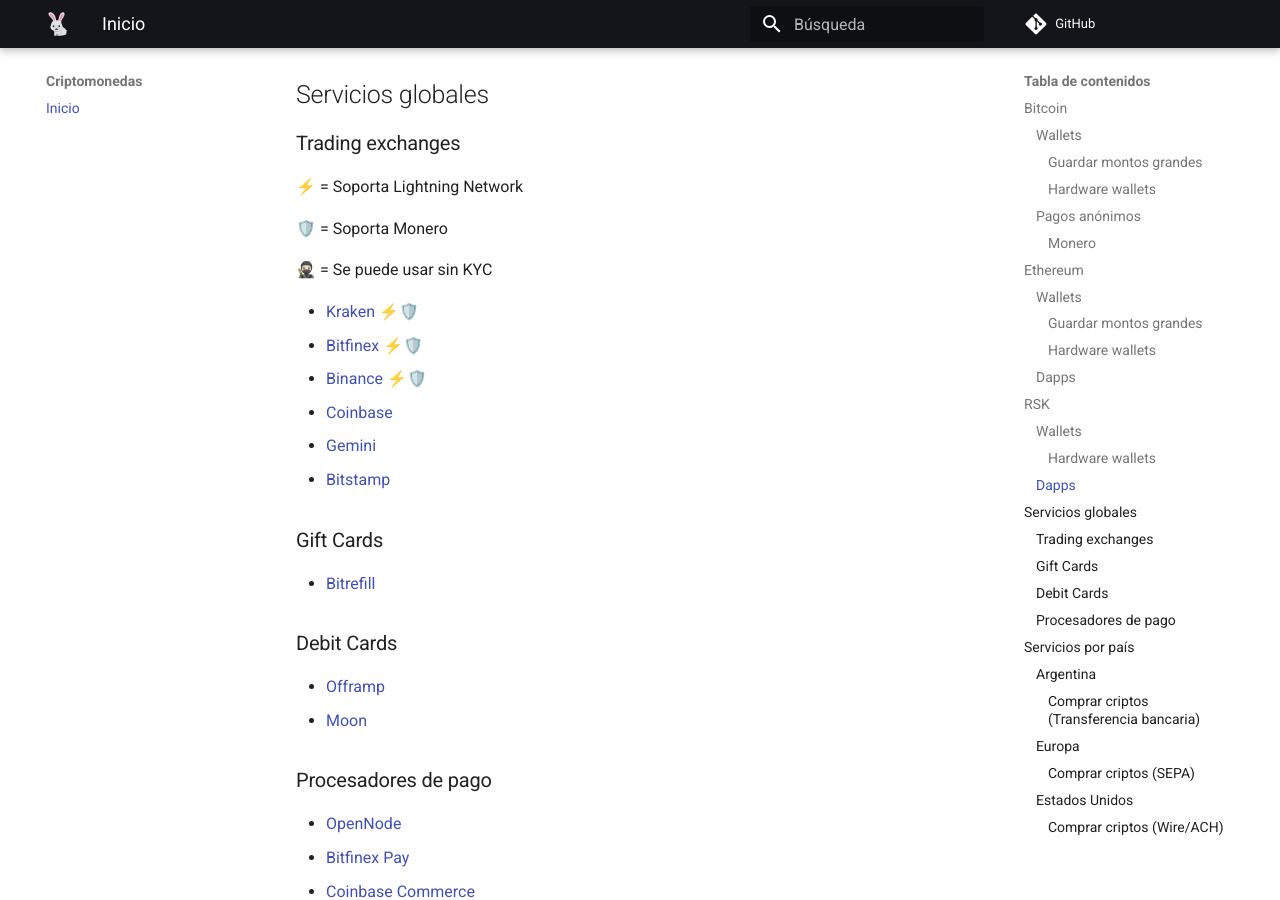
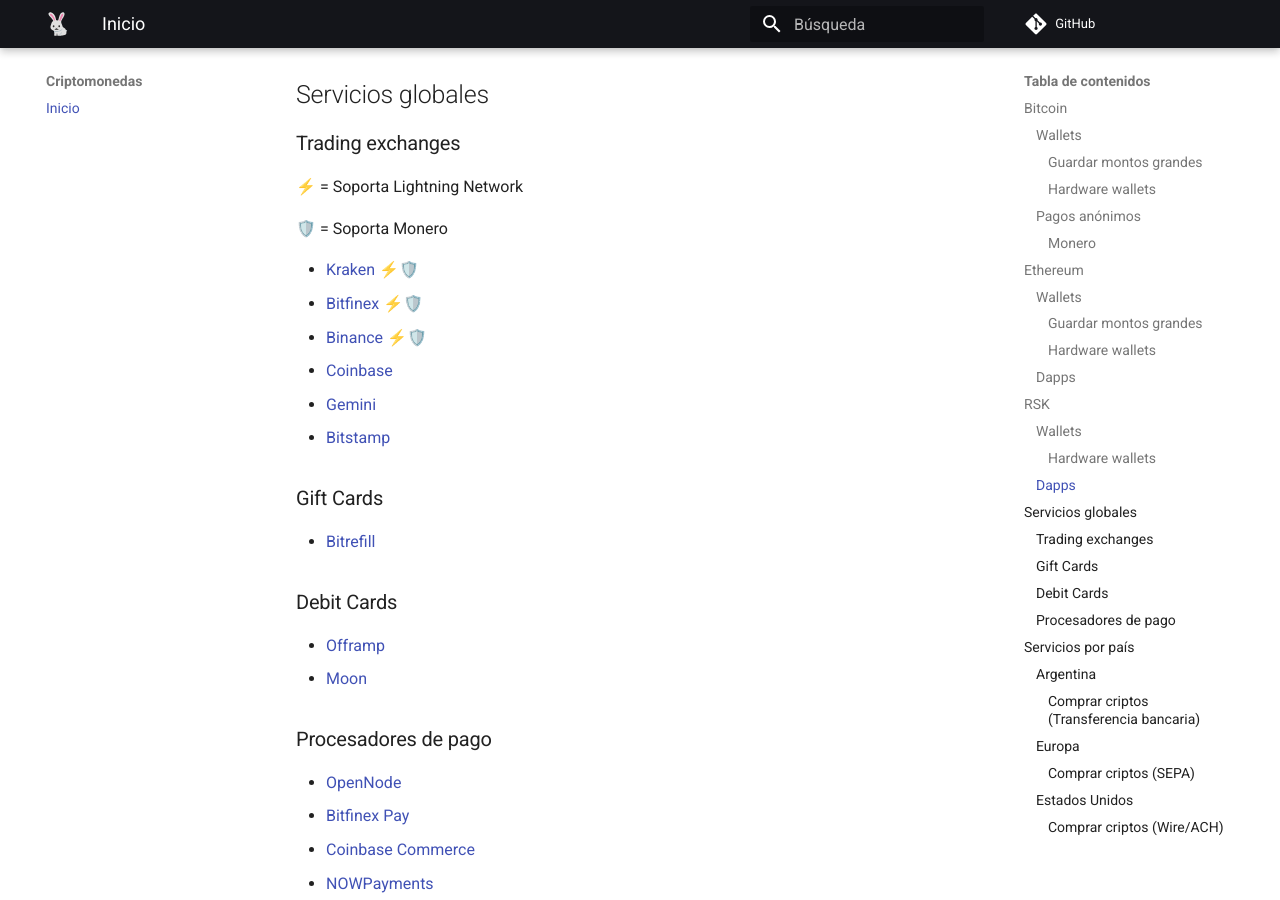
Before and after one commit to anomalouscode/wiki, an MkDocs documentation site: the page built from docs/criptomonedas/index.md, in a window 1280 px wide and 900 px high, scrolled down 3107 px. Built offline with MkDocs 1.6.1 and Material for MkDocs 9.7.7, drawn with Linux system fonts in a browser that asks for light colours; comment, search, counter and statistics services are not loaded.

Commit message:
Update index.md

```diff
--- a/docs/criptomonedas/index.md
+++ b/docs/criptomonedas/index.md
@@ -121,8 +121,6 @@
 
 🛡️ = Soporta Monero
 
-🥷🏻 = Se puede usar sin KYC
-
 - [Kraken](https://www.kraken.com/) ⚡🛡️
 - [Bitfinex](https://www.bitfinex.com/) ⚡🛡️
 - [Binance](https://www.binance.com/) ⚡🛡️
```
